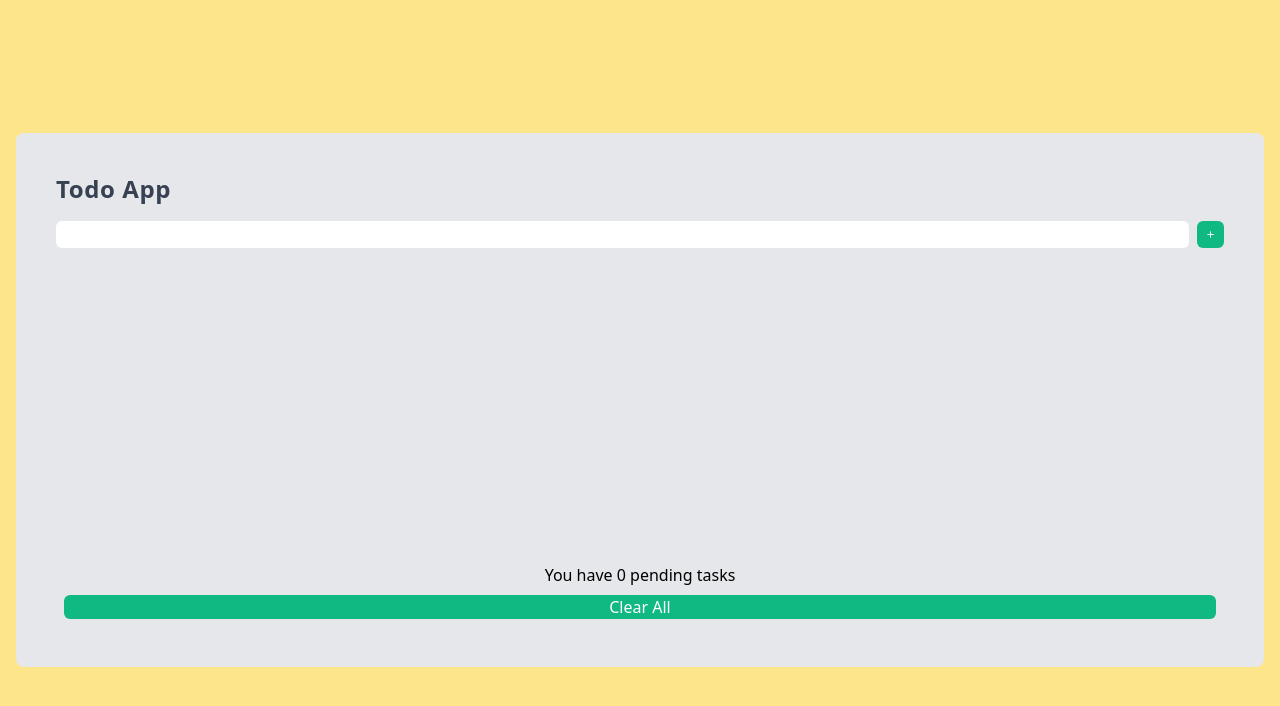
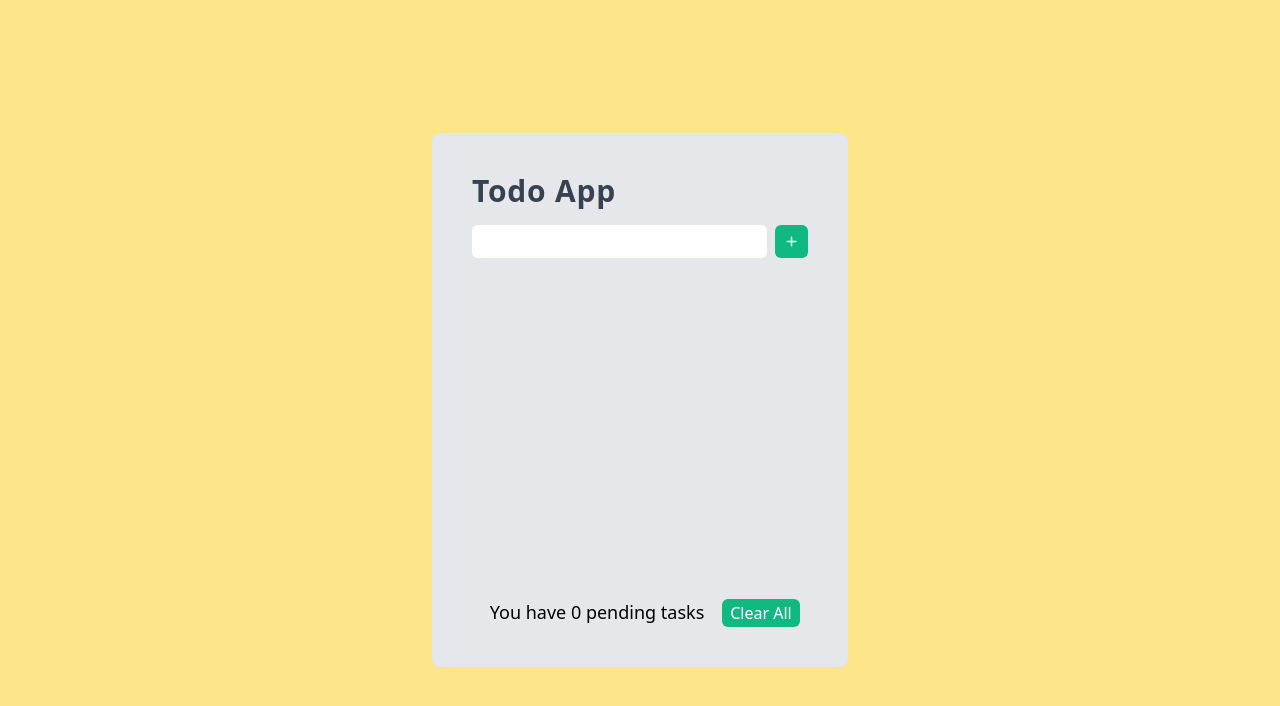
Before and after one commit to pavilandoangelo/todo-list, a React (Create React App) app: page / in a window 1280 px wide. Shown: the top 706 px of the page. Built offline with nearby package versions, Linux system fonts and the light colour scheme.

Commit message:
✨ Todo List

```diff
--- a/public/index.html
+++ b/public/index.html
@@ -25,7 +25,7 @@
   <title>Todo List</title>
 </head>
 
-<body class="min-h-screen">
+<body class="min-h-screen bg-yellow-200">
   <noscript>You need to enable JavaScript to run this app.</noscript>
   <div id="root"></div>
   <!--
--- a/src/App.js
+++ b/src/App.js
@@ -4,15 +4,25 @@ import TodoList from "./components/todo-list";
 function App() {
   const [state, setState] = useState({
     todoList: [],
-    todo: ""
+    todo: "",
+    duplicateTask: false,
   });
 
   const handleAddTodo = () => {
-    if (state.todo.trim()) {
+    const todo = state.todo.trim();
+    if (todo) {
+
+      const hasDuplicateTask = state.todoList.filter(task => task === todo);
+      console.log("hasDuplicateTask >>> ", hasDuplicateTask);
+      if (hasDuplicateTask.length) {
+        return setState({ ...state, duplicateTask: true });
+      }
+
       return setState({
         ...state,
-        todoList: [...state.todoList, state.todo],
-        todo: ""
+        todoList: [...state.todoList, todo],
+        todo: "",
+        duplicateTask: false,
       });
     }
   }
@@ -38,13 +48,13 @@ function App() {
   }
 
   return (
-    <div className="container h-screen mx-auto px-4 bg-yellow-200 font-sans subpixel-antialiased">
+    <div className="container h-screen w-screen mx-auto px-4 bg-yellow-200 font-sans subpixel-antialiased">
       <div className="flex flex-row h-full w-full justify-center items-center">
-        <div className="flex flex-col h-2/3 w-screen 2xl:w-1/3 bg-gray-200 text-center content-center p-10 rounded-lg space-y-3">
+        <div className="flex flex-col h-2/3 w-screen bg-gray-200 text-center content-center p-10 rounded-lg space-y-3 md:w-9/12 lg:w-1/3 xl:w-1/3 2xl:w-1/3">
           <div className="flex flex-row w-full mb-1">
-            <span className="text-2xl 2xl:text-3xl font-semibold tracking-wide text-gray-700">Todo App</span>
+            <span className="text-2xl md:text-3xl lg:text-3xl xl:text-3xl 2xl:text-3xl font-semibold tracking-wide text-gray-700">Todo App</span>
           </div>
-          <div className="flex flex-row h-8 2xl:h-10 w-full space-x-2">
+          <div className="flex flex-row h-8 w-full space-x-2 md:h-10 lg:h-10 xl:h-10 2xl:h-10">
             <input type="text" className="flex-grow h-full w-11/12 focus:outline-none focus:ring focus:ring-blue-200 text-xl px-2 rounded-md" value={state.todo} onChange={handleOnChangeInput} />
             <button className="flex-initial h-full p-2 bg-green-500 focus:outline-none focus:ring focus:ring-blue-200 rounded-md" onClick={handleAddTodo}>
               <svg className="h-full fill text-white" xmlns="http://www.w3.org/2000/svg" fill="none" viewBox="0 0 24 24" stroke="currentColor">
@@ -52,6 +62,11 @@ function App() {
               </svg>
             </button>
           </div>
+          {state.duplicateTask && (
+            <div className="flex flex-row h-4 w-11/12 margintop-0375rem">
+              <span className="text-sm font-normal tracking-wide text-red-500">Duplicate Task</span>
+            </div>
+          )}
           <div className="w-full h-4/5 flex flex-col justify-start space-y-2 overflow-y-auto">
             {state.todoList && state.todoList.map(todo => {
               return (
@@ -59,11 +74,11 @@ function App() {
               );
             })}
           </div>
-          <div className="w-full flex flex-col 2xl:flex-row 2xl:space-x-2 space-y-2 p-2 2xl:h-14 items-baseline">
-            <p className="w-full h-full text-center text-md font-normal 2xl:flex-grow 2xl:w-9/12 2xl:text-left 2xl:text-lg">
+          <div className="w-full flex flex-col space-y-2 p-2 items-baseline md:flex-row md:space-x-2 md:h-11 lg:flex-row lg:space-x-2 lg:h-11 xl:flex-row xl:space-x-2 xl:h-11 2xl:flex-row 2xl:space-x-2 2xl:h-14 ">
+            <p className="w-full h-full text-center text-md font-normal md:flex-grow md:w-9/12 md:text-left md:text-md lg:flex-grow lg:w-9/12 lg:text-lg xl:flex-grow xl:w-9/12 xl:text-lg 2xl:flex-grow 2xl:w-9/12 2xl:text-left 2xl:text-lg">
               You have {state.todoList.length} pending tasks
             </p>
-            <button className="w-full h-full bg-green-500 text-white text-md font-normal rounded-md focus:outline-none focus:ring focus:ring-blue-200 2xl:flex-initial 2xl:w-3/12" onClick={handleClearAllTodo}>
+            <button className="w-full h-full bg-green-500 text-white text-md font-normal rounded-md focus:outline-none focus:ring focus:ring-blue-200 md:flex-initial md:w-3/12 lg:flex-initial lg:w-3/12 xl:flex-initial xl:w-3/12 2xl:flex-initial 2xl:w-3/12" onClick={handleClearAllTodo}>
               <span>Clear All</span>
             </button>
           </div>
--- a/src/components/todo-list.jsx
+++ b/src/components/todo-list.jsx
@@ -4,13 +4,13 @@ function TodoList(props) {
   const { todo, handleFinishedTodo } = props;
 
   return (
-    <div className="w-full h-8 2xl:h-10 flex flex-row">
-      <p className="flex-grow h-full w-11/12 bg-white p-2 text-sm 2xl:text-lg font-normal tracking-wide whitespace-normal break-all rounded-l-md">
+    <div className="flex flex-row w-full h-8 md:h-10 lg:h-10 xl:h-10 2xl:h-10">
+      <p className="flex-grow h-full w-11/12 bg-white p-2 font-normal tracking-wide whitespace-normal break-all rounded-l-md text-sm md:text-md lg:text-lg xl:text-lg 2xl:text-lg ">
         {todo}
       </p>
-      <button className="flex-initial h-full bg-blue-500 p-2 focus:outline-none rounded-r-md" onClick={() => handleFinishedTodo(todo)}>
-        <svg className="h-full fill text-white" xmlns="http://www.w3.org/2000/svg" fill="none" viewBox="0 0 24 24" stroke="currentColor">
-          <path strokeLinecap="round" strokeLinejoin="round" strokeWidth={2} d="M5 13l4 4L19 7" />
+      <button className="flex-initial h-full bg-red-500 p-2 focus:outline-none rounded-r-md" onClick={() => handleFinishedTodo(todo)}>
+        <svg className="h-full text-white fill" xmlns="http://www.w3.org/2000/svg" fill="none" viewBox="0 0 24 24" stroke="currentColor">
+          <path strokeLinecap="round" strokeLinejoin="round" strokeWidth={2} d="M19 7l-.867 12.142A2 2 0 0116.138 21H7.862a2 2 0 01-1.995-1.858L5 7m5 4v6m4-6v6m1-10V4a1 1 0 00-1-1h-4a1 1 0 00-1 1v3M4 7h16" />
         </svg>
       </button>
     </div>
--- a/src/index.css
+++ b/src/index.css
@@ -25,3 +25,7 @@ html {
 ::-webkit-scrollbar-thumb:hover {
   @apply bg-yellow-200
 }
+
+.margintop-0375rem {
+  margin-top: 0.375rem !important;
+}
--- a/tailwind.config.js
+++ b/tailwind.config.js
@@ -4,20 +4,11 @@ module.exports = {
   theme: {
     extend: {},
     screens: {
-      'sm': '640px',
-      // => @media (min-width: 640px) { ... }
-
-      'md': '768px',
-      // => @media (min-width: 768px) { ... }
-
-      'lg': '1024px',
-      // => @media (min-width: 1024px) { ... }
-
-      'xl': '1280px',
-      // => @media (min-width: 1280px) { ... }
-
-      '2xl': '1536px',
-      // => @media (min-width: 1536px) { ... }
+      'sm': { 'min': '640px', 'max': '767px' },
+      'md': { 'min': '768px', 'max': '1023px' },
+      'lg': { 'min': '1024px', 'max': '1279px' },
+      'xl': { 'min': '1280px', 'max': '1535px' },
+      '2xl': { 'min': '1536px' },
     },
     container: {
       padding: {
```
